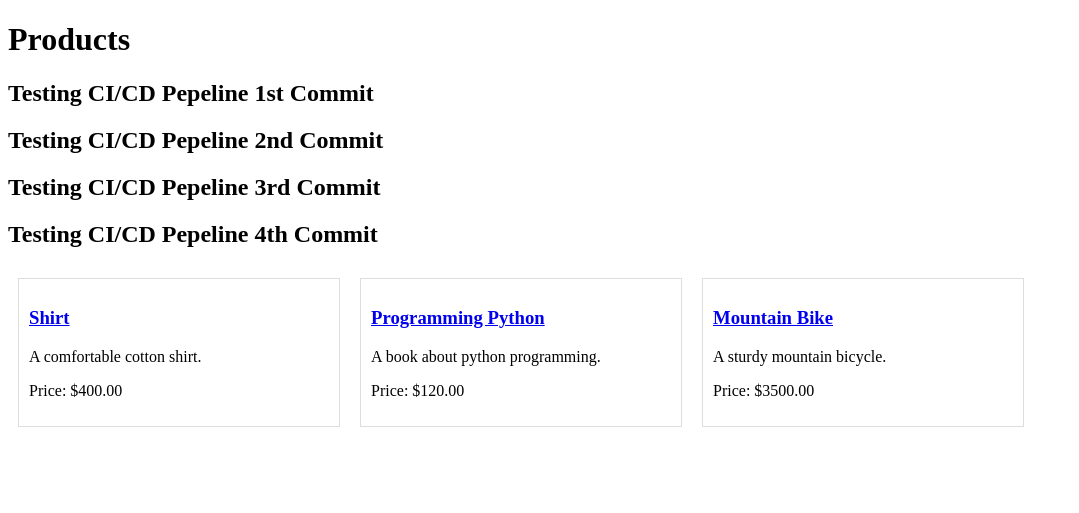
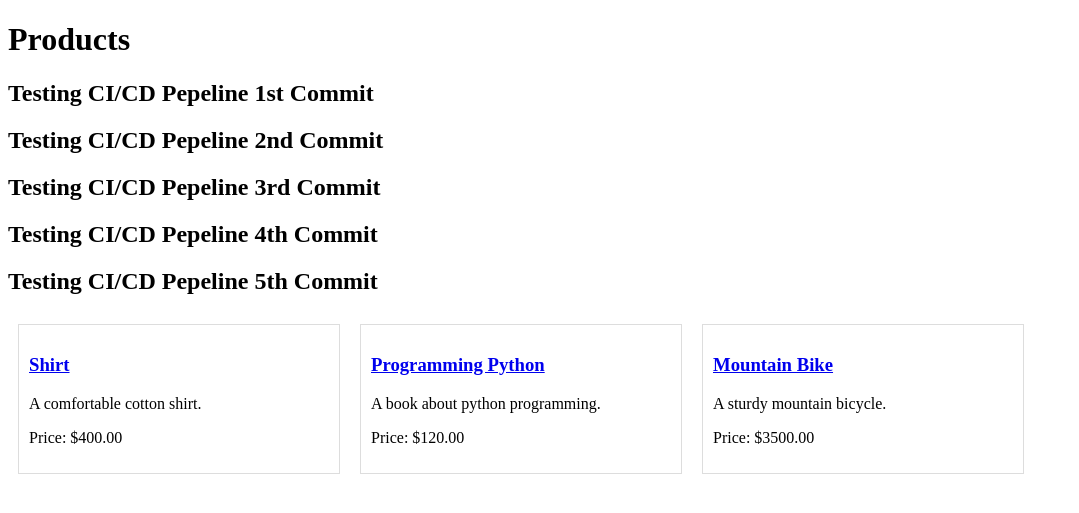
Before and after one commit to Aashish9311/CI-CD-Pipeline-For-Automated-Deployment, a Django app: page / in a window 1280 px wide. Shown: the top 513 px of the page, without its empty margins (0-1079 px from the left). Run offline with Django 5.2, Linux system fonts and the light colour scheme; data comes from the database, SQL or seed files in the repository.

Commit message:
Update product_list.html

```diff
--- a/shop/templates/shop/product_list.html
+++ b/shop/templates/shop/product_list.html
@@ -9,6 +9,7 @@
     <h2>Testing CI/CD Pepeline 2nd Commit</h2>
         <h2>Testing CI/CD Pepeline 3rd Commit</h2>
     <h2>Testing CI/CD Pepeline 4th Commit</h2>
+       <h2>Testing CI/CD Pepeline 5th Commit</h2>
 
 
 
```
